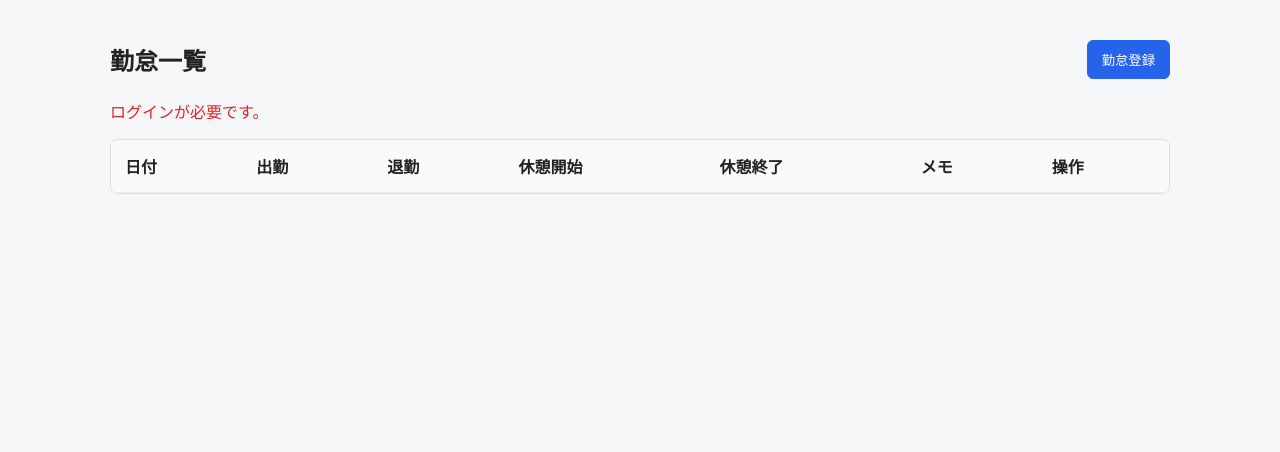
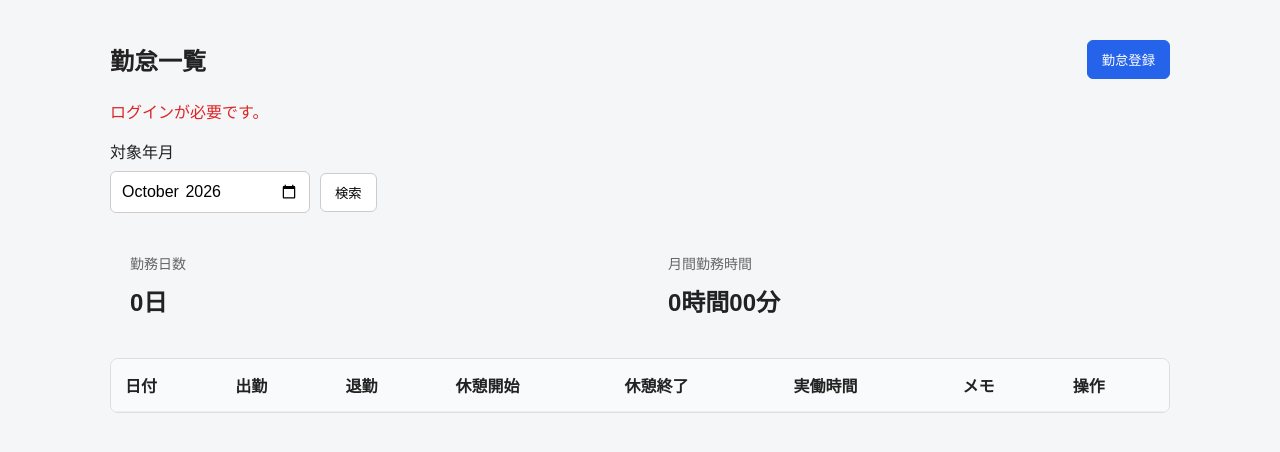
Before and after one commit to jonghyeon99/worklog, a Flask app: template templates/dashboard.html in a window 1280 px wide. Shown: the part 76-528 px from the top of the page. Run offline with Flask 3, Linux system fonts and the light colour scheme; the template is opened without the code that fills it, so the values that code supplies are empty; some libraries are stand-ins or nearby versions.

Commit message:
Add monthly attendance summary

```diff
--- a/routes/attendance.py
+++ b/routes/attendance.py
@@ -1,7 +1,8 @@
-from datetime import date, time
+from datetime import date, time, datetime
 from flask import Blueprint, jsonify, request, session, current_app
 from psycopg.errors import UniqueViolation
 from db import get_connection
+import calendar
 
 attendance_bp = Blueprint("attendance", __name__)
 
@@ -84,6 +85,26 @@ def attendance_list():
             "error": "ログインが必要です。"
         }), 401
 
+    today = date.today()
+
+    try:
+        year = int(request.args.get("year", today.year))
+        month = int(request.args.get("month", today.month))
+
+        if year < 1 or year > 9999 or month < 1 or month > 12:
+            return jsonify({
+                "error": "年月が正しくありません。"
+            }), 400
+
+        last_day = calendar.monthrange(year, month)[1]
+        start_date = date(year, month, 1)
+        end_date = date(year, month, last_day)
+
+    except ValueError:
+        return jsonify({
+            "error": "年月が正しくありません。"
+        }), 400
+
     try:
         with get_connection() as conn:
             with conn.cursor() as cur:
@@ -92,15 +113,40 @@ def attendance_list():
                     SELECT id, work_date, clock_in, clock_out,
                            break_start, break_end, memo
                     FROM attendance
-                    WHERE user_id = %s
+                    WHERE user_id = %s AND work_date BETWEEN %s AND %s
                     ORDER BY work_date DESC
                     """,
-                    (user_id,)
+                    (user_id, start_date, end_date)
                 )
                 rows = cur.fetchall()
 
+        attendance_list = []
+        total_work_minutes = 0
+
+        for row in rows:
+            work_minutes = calculate_work_minutes(row[2], row[3], row[4], row[5])
+
+            total_work_minutes += work_minutes
+
+            attendance_list.append({
+                "id": row[0],
+                "work_date": row[1].isoformat(),
+                "clock_in": row[2].strftime("%H:%M"),
+                "clock_out": row[3].strftime("%H:%M"),
+                "break_start": row[4].strftime("%H:%M") if row[4] else None,
+                "break_end": row[5].strftime("%H:%M") if row[5] else None,
+                "memo": row[6] or "",
+                "work_minutes": work_minutes,
+                "work_time": format_work_minutes(work_minutes)
+            })
+
         return jsonify({
-            "attendance": [format_attendance(row) for row in rows]
+            "year": year,
+            "month": month,
+            "attendance": attendance_list,
+            "work_days": len(attendance_list),
+            "total_work_minutes": total_work_minutes,
+            "total_work_time": format_work_minutes(total_work_minutes)
         }), 200
 
     except Exception:
@@ -307,3 +353,25 @@ def attendance_settings():
         return jsonify({
             "error": "勤務時間設定を取得できませんでした。"
         }), 500
+
+def calculate_work_minutes(clock_in, clock_out, break_start, break_end):
+    start = datetime.combine(date.today(), clock_in)
+    end = datetime.combine(date.today(), clock_out)
+
+    work_minutes = int((end - start).total_seconds() // 60)
+
+    if break_start is not None and break_end is not None:
+        break_start_dt = datetime.combine(date.today(), break_start)
+        break_end_dt = datetime.combine(date.today(), break_end)
+
+        break_minutes = int((break_end_dt - break_start_dt).total_seconds() // 60)
+
+        work_minutes -= break_minutes
+
+    return work_minutes
+
+def format_work_minutes(minutes):
+    hours = minutes // 60
+    remaining_minutes = minutes % 60
+
+    return f"{hours}時間{remaining_minutes:02d}分"
--- a/static/css/dashboard.css
+++ b/static/css/dashboard.css
@@ -68,6 +68,55 @@ button:disabled {
 #add-button:hover,
 #save-button:hover {
     background: #1d4ed8;
+}
+
+.month-filter {
+    margin-bottom: 20px;
+}
+
+.month-filter label {
+    display: block;
+    margin-bottom: 8px;
+}
+
+.month-filter-controls {
+    display: flex;
+    align-items: center;
+    gap: 10px;
+}
+
+.month-filter-controls input[type="month"] {
+    width: 200px;
+    max-width: 100%;
+    box-sizing: border-box;
+}
+
+.month-filter-controls button {
+    width: auto;
+    flex-shrink: 0;
+}
+
+.work-summary {
+    display: flex;
+    gap: 16px;
+    margin: 20px 0;
+}
+
+.summary-item {
+    flex: 1;
+    padding: 20px;
+    background-color: #f5f6f8;
+    border-radius: 10px;
+}
+
+.summary-item p {
+    margin: 0 0 10px;
+    color: #666;
+    font-size: 14px;
+}
+
+.summary-item strong {
+    font-size: 24px;
 }
 
 .table-wrapper {
--- a/static/js/dashboard.js
+++ b/static/js/dashboard.js
@@ -5,6 +5,10 @@ const attendanceForm = document.getElementById("attendance-form");
 const formMessage = document.getElementById("form-message");
 const modalTitle = document.getElementById("modal-title");
 const saveButton = document.getElementById("save-button");
+const targetMonth = document.getElementById("target-month");
+const searchButton = document.getElementById("search-button");
+const totalWorkTime = document.getElementById("total-work-time");
+const workDays = document.getElementById("work-days");
 
 let attendanceRecords = [];
 let editingId = null;
@@ -18,11 +22,20 @@ function getLocalDate() {
     return `${year}-${month}-${day}`;
 }
 
+targetMonth.value = getLocalDate().slice(0, 7);
+
 async function loadAttendance() {
     listMessage.textContent = "";
 
+    if (!targetMonth.value) {
+        listMessage.textContent = "対象年月を選択してください。";
+        return;
+    }
+
+    const [year, month] = targetMonth.value.split("-")
+
     try {
-        const response = await fetch("/api/attendance");
+        const response = await fetch(`/api/attendance?year=${year}&month=${month}`);
         const result = await response.json();
 
         if (!response.ok) {
@@ -31,7 +44,10 @@ async function loadAttendance() {
         }
 
         attendanceRecords = result.attendance;
+        workDays.textContent = `${result.work_days}日`;
+        totalWorkTime.textContent = result.total_work_time;
         renderAttendance();
+
     } catch (error) {
         listMessage.textContent = "勤怠一覧の取得中に通信エラーが発生しました。";
     }
@@ -61,6 +77,7 @@ function renderAttendance() {
             record.clock_out,
             record.break_start || "-",
             record.break_end || "-",
+            record.work_time,
             record.memo || "-"
         ];
 
@@ -71,6 +88,8 @@ function renderAttendance() {
         });
 
         const actionCell = document.createElement("td");
+
+        searchButton.addEventListener("click", loadAttendance);
 
         const editButton = document.createElement("button");
         editButton.type = "button";
--- a/templates/dashboard.html
+++ b/templates/dashboard.html
@@ -18,6 +18,23 @@
             <button id="add-button" type="button">勤怠登録</button>
         </section>
         <p id="list-message" role="status" aria-live="polite"></p>
+        <div class="month-filter">
+            <label for="target-month">対象年月</label>
+            <div class="month-filter-controls">
+                <input type="month" id="target-month">
+                <button type="button" id="search-button">検索</button>
+            </div>
+        </div>
+        <div class="work-summary">
+            <div class="summary-item">
+                <p>勤務日数</p>
+                <strong id="work-days">0日</strong>
+            </div>
+            <div class="summary-item">
+                <p>月間勤務時間</p>
+                <strong id="total-work-time">0時間00分</strong>
+            </div>
+        </div>
         <div class="table-wrapper">
             <table>
                 <thead>
@@ -27,6 +44,7 @@
                         <th>退勤</th>
                         <th>休憩開始</th>
                         <th>休憩終了</th>
+                        <th>実働時間</th>
                         <th>メモ</th>
                         <th>操作</th>
                     </tr>
```
